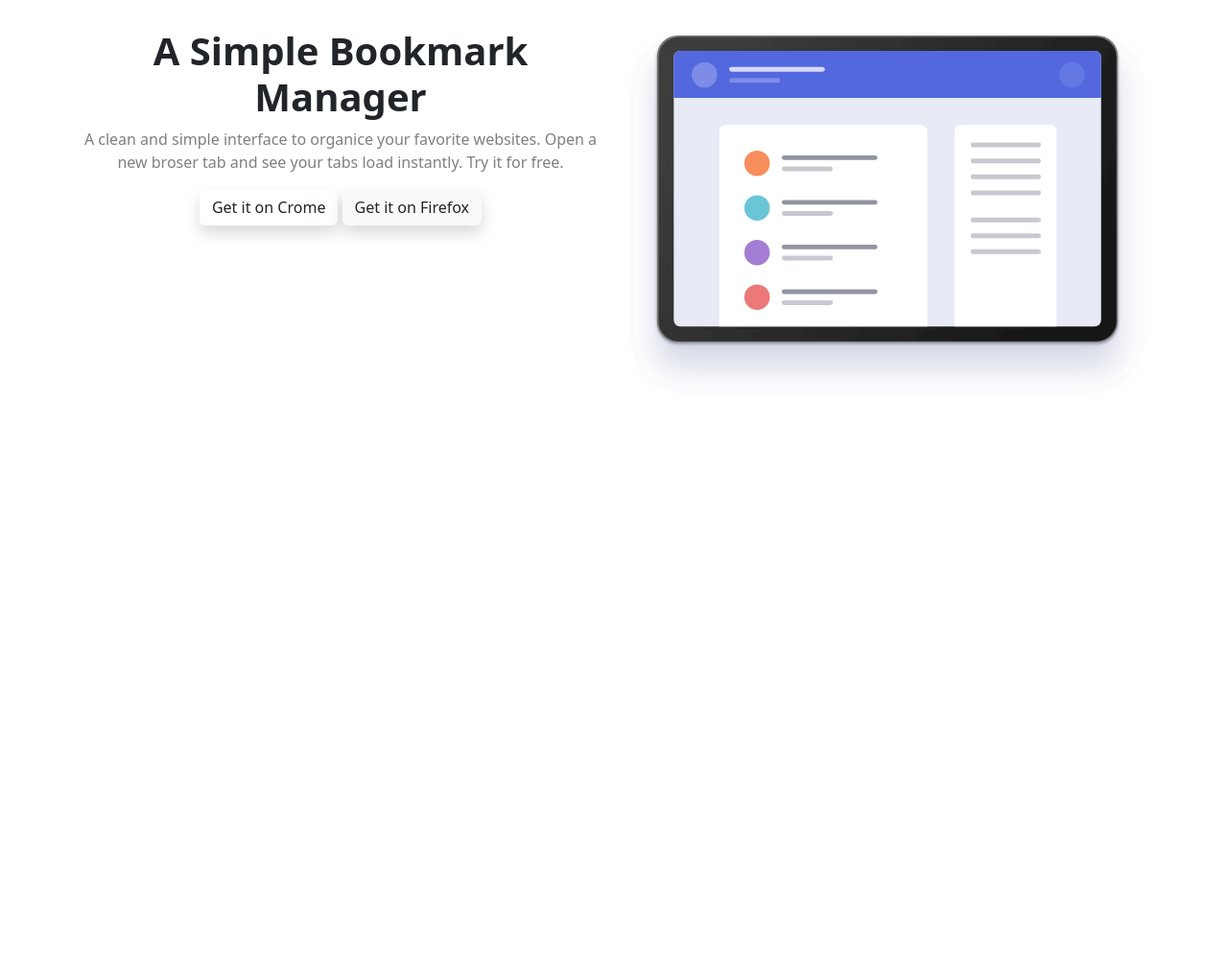
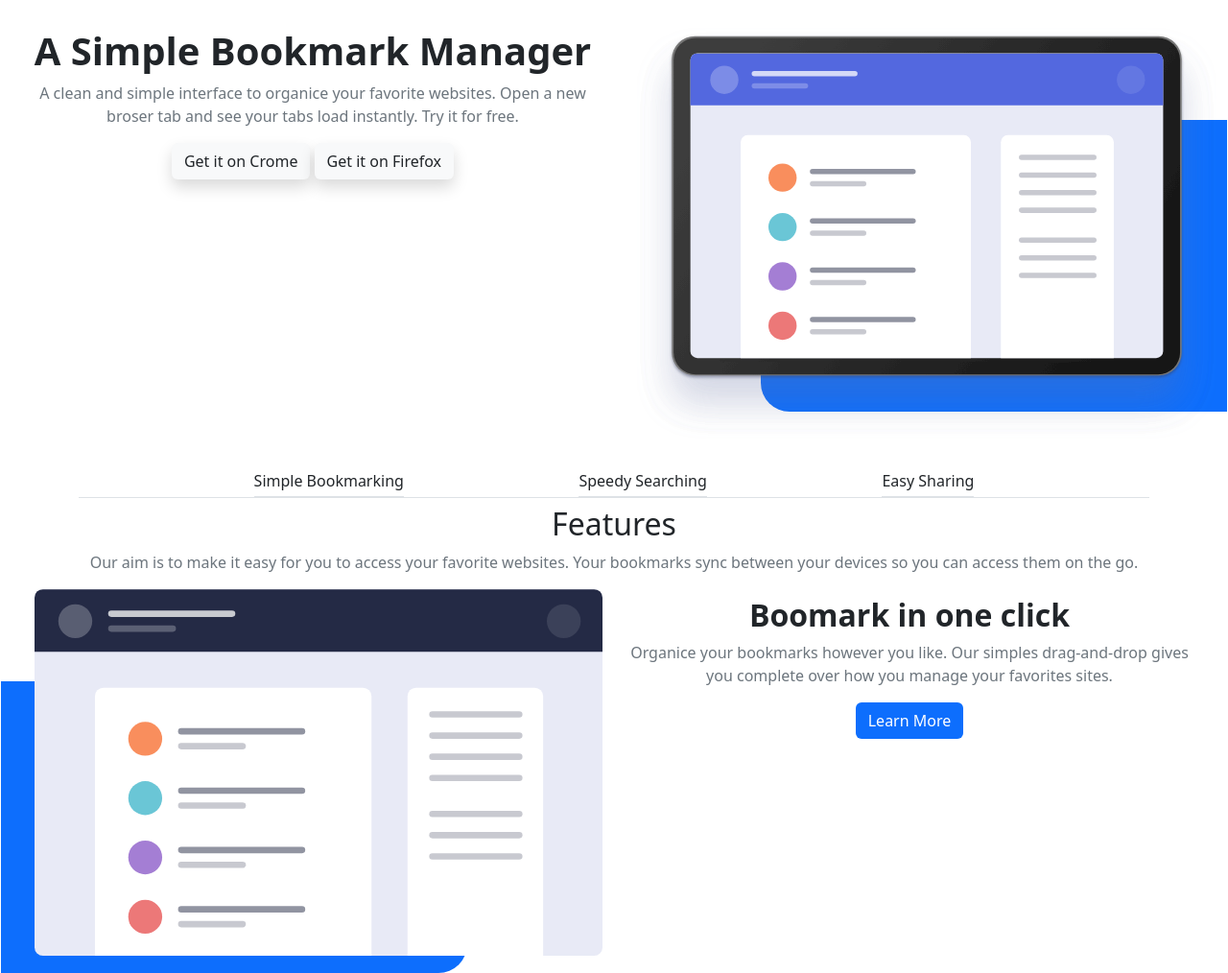
Before and after one commit to REALcuba/itacademy-spring2, a website: page index.html in a window 1280 px wide. Shown: the part 57-1071 px from the top of the page at 96% size. Before the commit the page ends 800 px from the top, so only its background shows below. Drawn offline with nearby package versions, Linux system fonts and the light colour scheme.

Commit message:
nivel2 70%

```diff
--- a/css/style.css
+++ b/css/style.css
@@ -2,10 +2,28 @@
     color: #fca311;
 }
 
-.login:hover {
+.loginBtn:hover {
     border: 2px solid red !important;
 }
 
 .colored-div {
     border-radius: 30px 0 0 30px;
+    right: 1px;
+    margin-top: 6rem;
+    width: 38%;
+    height: 38%;
+    z-index: -1;
+    }
+
+    .item:hover {
+        border-bottom-color: red !important;
+    }
+
+    .colored-div2 {
+        border-radius: 0 30px 30px 0;
+        left: 1px;
+        margin-top: 6rem;
+        width: 38%;
+        height: 38%;
+        z-index: -1;
 }
--- a/index.html
+++ b/index.html
@@ -27,38 +27,64 @@
                     <li class="nav-item  "><a href="#" class="nav-link">PRICING</a></li>
                     <li class="nav-item  "><a href="#" class="nav-link">CONTACT</a></li>
                 </ul>
-                <button class="btn ms-2 text-bg-danger login" type="button">LOGIN</button>
+                <button class="btn ms-2 text-bg-danger loginBtn" type="button">LOGIN</button>
             </div>
         </nav>
     </header>
-    <main class="container">
+    <main class="container-fluid">
         <secttion class="container-fluid">
             <div class="row flex-row-reverse ">
-                <div class="col-sm">
-                    <img class="img-fluid" src="./Recursos projecte sprint 2-20230510/Imagenes/illustration-hero.svg"
-                        alt="">
-                    <!-- <div class="bg-primary h-75 colored-div"></div> -->
+                <div class="col-sm h-50">
+                    <div class="bg-primary position-absolute  colored-div"></div>
+                    <img class="img-fluid float-end row"
+                        src="./Recursos projecte sprint 2-20230510/Imagenes/illustration-hero.svg" alt="#">
                 </div>
                 <div class="col-sm text-center">
                     <h1 class="h1">
                         <strong> A Simple Bookmark Manager</strong>
                     </h1>
-                    <p class="text-black-50">A clean and simple interface to organice your favorite websites. Open a
+                    <p class="text-secondary">A clean and simple interface to organice your favorite websites. Open a
                         new broser tab and see
                         your tabs load instantly. Try it for free.</p>
-                    <button class="btn  shadow ">Get it on Crome</button>
-                    <button class="btn shadow bg-light">Get it on Firefox</button>
+                    <button class="btn m-md-auto shadow bg-light">Get it on Crome</button>
+                    <button class="btn m-md-auto shadow bg-light">Get it on Firefox</button>
                 </div>
             </div>
         </secttion>
+        <section class="container-fluid justify-content-center">
+            <div class=" justify-content-center container">
+                <div class="col justify-content-around pt-2 border-bottom ">
+                    <ul class="nav nav-pills navbar-expand-md justify-content-evenly" id="pills-tab" role="tablist"">
+                        <li class=" nav-tabs pb-1 item" role="presentation"">Simple Bookmarking</li>
+                        <li class=" nav-tabs pb-1 item" role="presentation"">Speedy Searching</li>
+                        <li class=" nav-tabs pb-1 item" role="presentation"">Easy Sharing</li>
+                    </ul>
+                </div>
+                <h2 class=" pt-2 text-center">Features</h2>
+                        <p class="text-secondary text-center ">Our aim is to make it easy for you to access your
+                            favorite websites. Your bookmarks sync between your devices so you can access them on the
+                            go. </p>
+                </div>
+                <div class="justify-content-center row row-cols-md-2">
+                    <div class="col-md bg-primary position-absolute  colored-div2"></div>
+                    <img class="img-fluid float-rigth"
+                        src="./Recursos projecte sprint 2-20230510/Imagenes/illustration-features-tab-1.svg" alt="">
+                    <div class="col-md-6 text-center p-2">
+                        <h2 class="h2">
+                            <strong> Boomark in one click</strong>
+                        </h2>
+                        <p class="text-secondary text-center">Organice your bookmarks however you like. Our simples
+                            drag-and-drop gives you complete over how you manage your favorites sites.</p>
+                        <button class="btn text-bg-primary">Learn More</button>
+                    </div>
+                </div>
 
+        </section>
     </main>
-    <!-- <img src="./Recursos projecte sprint 2-20230510/Imagenes/illustration-features-tab-1.svg" alt="">
-    <img src="./Recursos projecte sprint 2-20230510/Imagenes/illustration-features-tab-2.svg" alt="">
-    <img src="./Recursos projecte sprint 2-20230510/Imagenes/illustration-features-tab-3.svg" alt="">-->
-    <!-- <img src="./Recursos projecte sprint 2-20230510/Imagenes/bg-dots.svg" alt=""> -->
-    <!-- <img src="./Recursos projecte sprint 2-20230510/Imagenes/icon-error.svg" alt=""> -->
-
+    <!-- <img src="./Recursos projecte sprint 2-20230510/Imagenes/bg-dots.svg" alt="">
+    <img src="./Recursos projecte sprint 2-20230510/Imagenes/icon-error.svg" alt="">
+    <img src=" ./Recursos projecte sprint 2-20230510/Imagenes/illustration-features-tab-2.svg" alt="#">
+    <img src="./Recursos projecte sprint 2-20230510/Imagenes/illustration-features-tab-3.svg" alt=""> -->
 
 
     <script src="https://cdn.jsdelivr.net/npm/bootstrap@5.2.3/dist/js/bootstrap.bundle.min.js"
--- a/sass/main.scss
+++ b/sass/main.scss
@@ -1,5 +1,5 @@
 
-$primary: #fca311;
+// $primary: #fca311;
 $secundary: #14213d;
 // $navbar-toggler-icon:"icon-hamburger.svg";
 $nav-link: #fca311;
```
Also changed, not shown: css/main.min.css, 1 other file.
